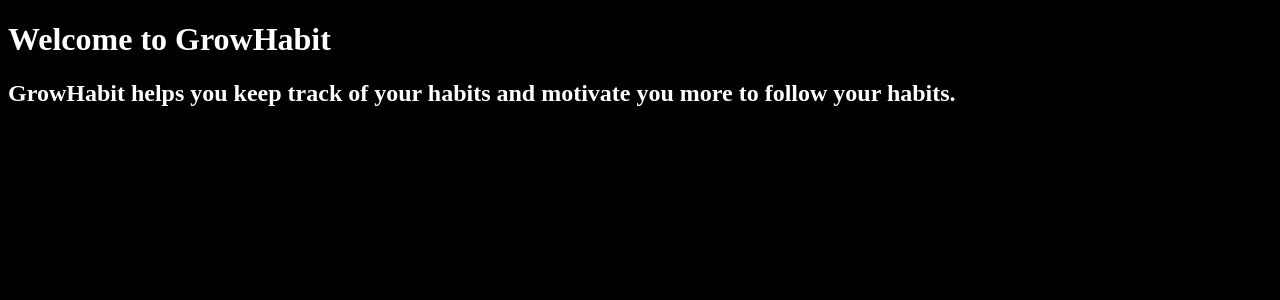
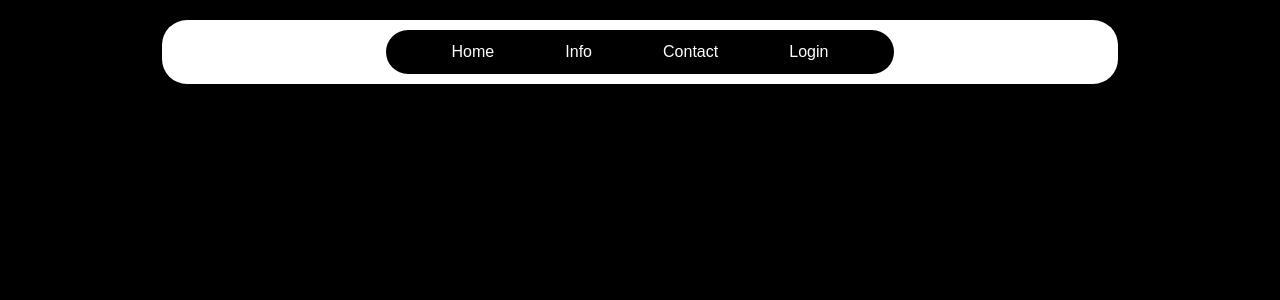
Before and after one commit to GUNAVANTH333/GrowHabit, a React (Vite) app: page / in a window 1280 px wide. Shown: the top 300 px of the page. Built offline with nearby package versions, Linux system fonts and the light colour scheme.

Commit message:
added css and nav bar for landing page

```diff
--- a/src/App.jsx
+++ b/src/App.jsx
@@ -3,6 +3,8 @@
     return (
         <>
         <NavBar/>
+        {/* <h1>Welcome to GrowHabit</h1>
+        <h2>GrowHabit helps you keep track of your habits and motivate you more to follow your habits.</h2> */}
         </>
     )
 }
--- a/src/components/HomePage.css
+++ b/src/components/HomePage.css
@@ -2,3 +2,49 @@
     background-color: black;
     color: white;
 }
+body {
+    margin: 0;
+    font-family: Arial, sans-serif;
+  }
+
+  .navbar {
+    position: fixed;
+    top: 20px;
+    left: 50%;
+    transform: translateX(-50%);
+    background-color: #ffffff;
+    padding: 10px 30px;
+    border-radius: 25px;
+    box-shadow: 0 4px 8px rgba(0, 0, 0, 0.2);
+    z-index: 1000;
+    display: flex;
+    justify-content: space-around;
+    height: 44px;
+    width: 70vw;
+  }
+  .links {
+    padding: 10px 30px;
+    border-radius: 25px;
+    display: flex;
+    z-index: 1001;
+    justify-content: space-around;
+    align-items: center;
+    width: 50%;
+  }
+
+  .navbar a {
+    color: white;
+    text-decoration: none;
+    font-size: 16px;
+    padding: 10px 20px;
+    border-radius: 20px;
+    transition: background-color 0.4s ease;
+    transition: box-shadow 0.4s ease-out;
+  }
+
+  .navbar a:hover {
+    background-color: #ffffff;
+    color: black;
+    box-shadow: 0px 0px 10px 2px rgb(255 255 255);
+
+  }
--- a/src/components/HomePage.jsx
+++ b/src/components/HomePage.jsx
@@ -2,8 +2,14 @@
 function NavBar() {
   return (
     <>
-      <h1>Welcome to GrowHabit</h1>
-      <h2>GrowHabit helps you keep track of your habits and motivate you more to follow your habits.</h2>
+    <div className="navbar">
+        <div className="links">
+        <a href="#home">Home</a>
+        <a href="#info">Info</a>
+        <a href="#contact">Contact</a>
+        <a href="#login">Login</a>
+      </div>
+    </div>
     </>
   );
 }
```
